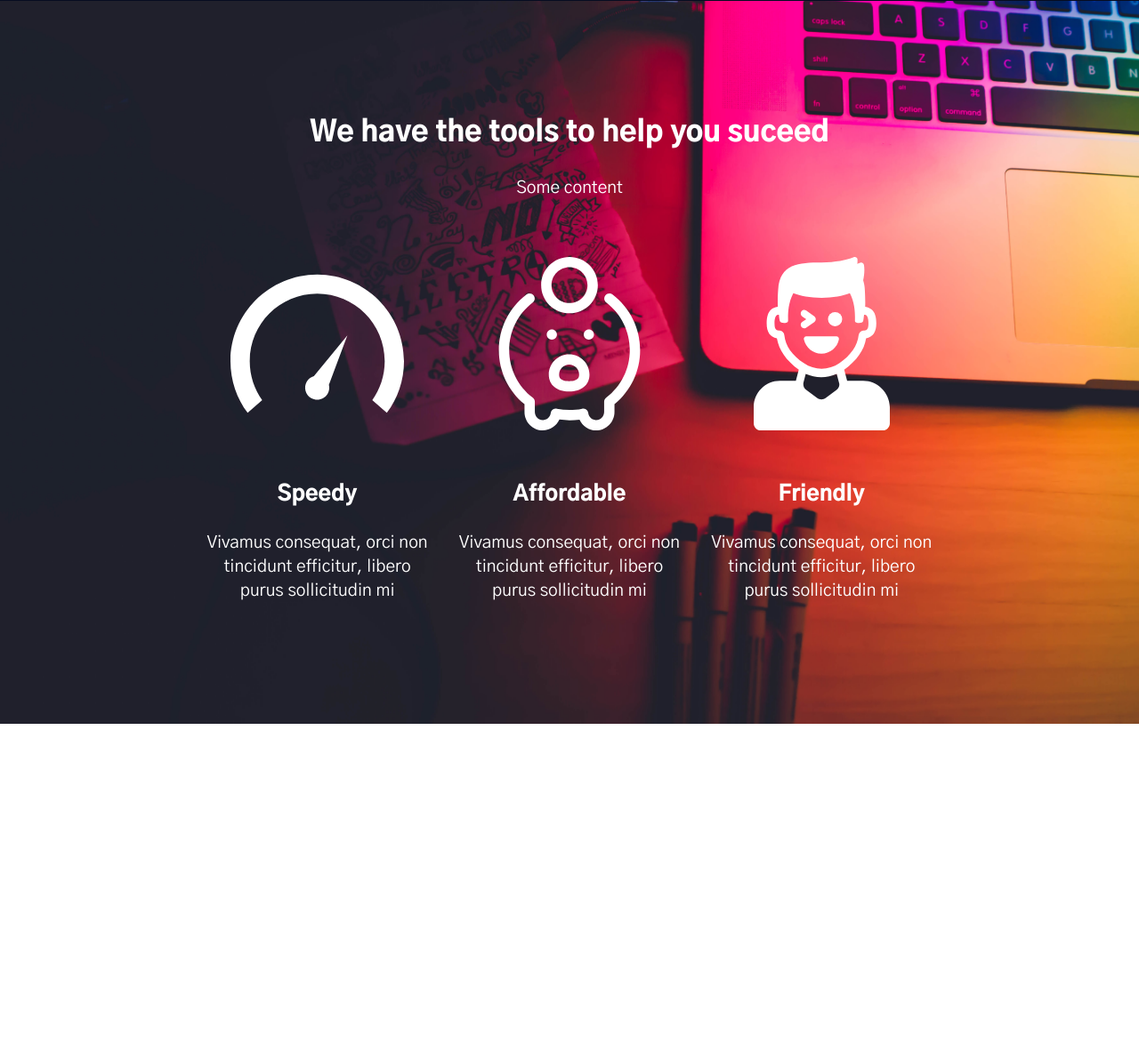
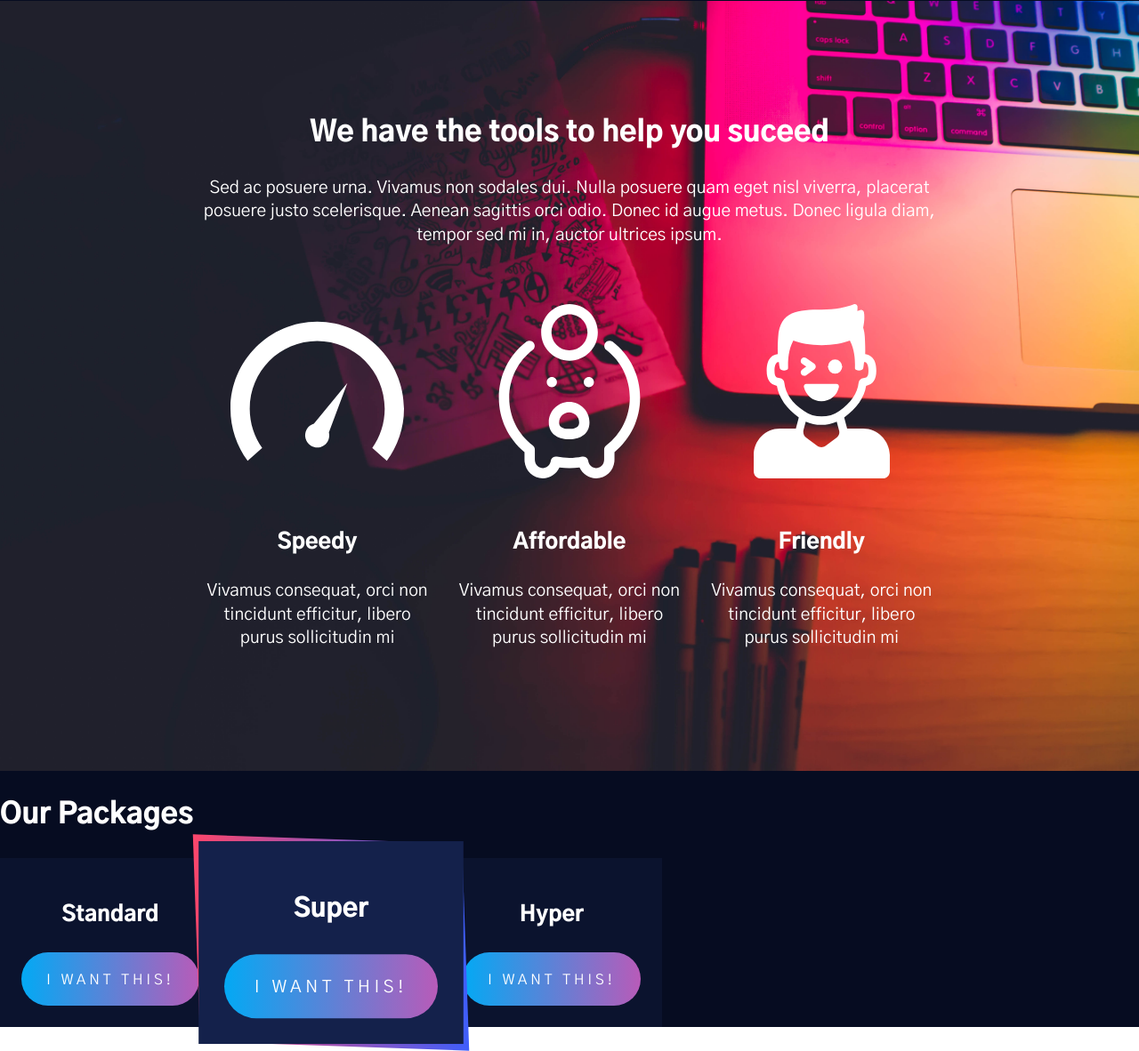
Before and after one commit to bagseye/startup, a Gatsby site: page / in a window 1280 px wide. Shown: the part 751-1933 px from the top of the page at 89% size. Before the commit the page ends 1565 px from the top, so only its background shows below. Built offline with nearby package versions, Linux system fonts and the light colour scheme; Gatsby itself is replaced by a stand-in of ours.

Commit message:
Begin packages styling

```diff
--- /dev/null
+++ b/src/components/Package/package.js
@@ -0,0 +1,49 @@
+import React from "react"
+import styled from "styled-components"
+
+const Package = ({ title, benefits, children, active }) => {
+  return (
+    <PackageWrapper className={active ? "active" : null}>
+      <div className="content">
+        <h3>{title}</h3>
+        {children}
+      </div>
+    </PackageWrapper>
+  )
+}
+
+const PackageWrapper = styled.article`
+  position: relative;
+  z-index: 1;
+
+  .content {
+    background: #0b132e;
+    color: #fff;
+    text-align: center;
+    padding: 1.5rem;
+  }
+
+  &.active {
+    z-index: 3;
+    transform: scale(1.2);
+
+    .content {
+      padding: 1.5rem;
+      background: #14214b;
+    }
+
+    &::before {
+      content: "";
+      position: absolute;
+      top: -2px;
+      right: -2px;
+      bottom: -2px;
+      left: -2px;
+      background: linear-gradient(to right, #fc466b, #3f5efb);
+      z-index: -1;
+      transform: skew(2deg, 2deg);
+    }
+  }
+`
+
+export default Package
--- a/src/components/Perk/perk.js
+++ b/src/components/Perk/perk.js
@@ -13,6 +13,8 @@ const Perk = ({ img, alt, title, content }) => {
 
 const PerkWrapper = styled.article`
   padding: 1rem;
+  max-width: 260px;
+  margin: 0 auto;
 
   img {
     box-sizing: border-box;
--- a/src/components/layout.js
+++ b/src/components/layout.js
@@ -14,6 +14,7 @@ const Layout = ({ children }) => {
 const LayoutWrapper = styled.div`
   font-family: "Gothic A1", sans-serif;
   color: #fff;
+  background-color: #060c21;
 
   h1,
   h2,
@@ -47,6 +48,14 @@ const LayoutWrapper = styled.div`
 
   .flex-container {
     display: flex;
+
+    &.trio-block {
+      flex-direction: column;
+
+      @media (min-width: 992px) {
+        flex-direction: row;
+      }
+    }
   }
 `
 
--- a/src/pages/index.js
+++ b/src/pages/index.js
@@ -5,6 +5,7 @@ import TextBlock from "../components/TextBlock/textBlock"
 import TextBlockImg from "../components/TextBlockImg/textBlockImg"
 import Perk from "../components/Perk/perk"
 import Button from "../components/Button/button"
+import Package from "../components/Package/package"
 
 import perk1Img from "../images/speed.svg"
 import perk2Img from "../images/piggy-bank.svg"
@@ -30,8 +31,14 @@ export default () => (
         <Button cta="I'm in!" anchor={true} href="/" />
       </TextBlock>
       <TextBlockImg title="We have the tools to help you suceed">
-        <p>Some content</p>
-        <div className="flex-container">
+        <p>
+          {" "}
+          Sed ac posuere urna. Vivamus non sodales dui. Nulla posuere quam eget
+          nisl viverra, placerat posuere justo scelerisque. Aenean sagittis orci
+          odio. Donec id augue metus. Donec ligula diam, tempor sed mi in,
+          auctor ultrices ipsum.
+        </p>
+        <div className="flex-container trio-block">
           <Perk
             img={perk1Img}
             alt="Super fast speed increases"
@@ -55,6 +62,20 @@ export default () => (
           />
         </div>
       </TextBlockImg>
+      <section>
+        <h2>Our Packages</h2>
+        <div className="flex-container trio-block">
+          <Package title="Standard">
+            <Button cta="I want this!" />
+          </Package>
+          <Package title="Super" active={true}>
+            <Button cta="I want this!" />
+          </Package>
+          <Package title="Hyper">
+            <Button cta="I want this!" />
+          </Package>
+        </div>
+      </section>
     </Layout>
   </>
 )
```
